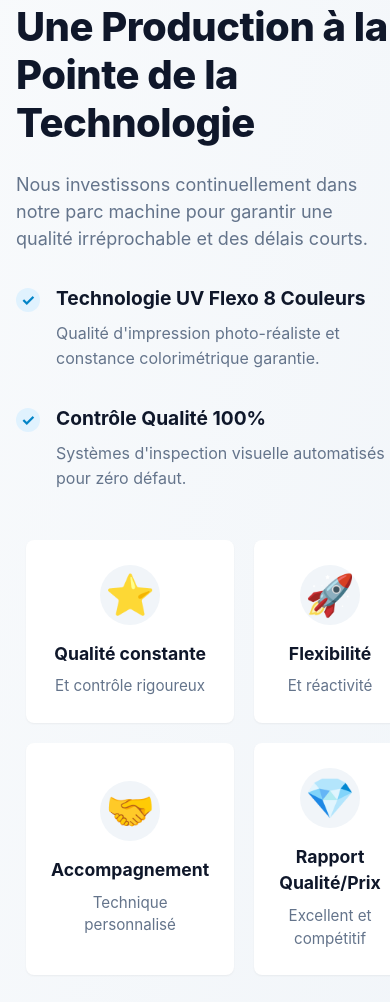
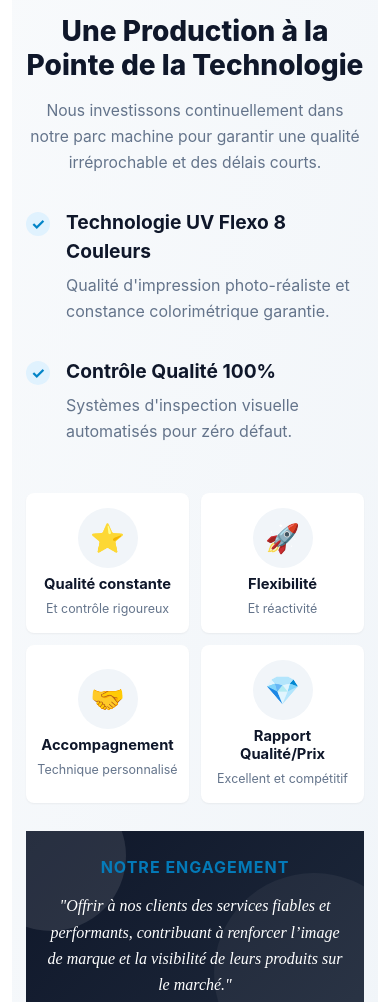
Before and after one commit to zakmero/etiquette, a plain HTML site: page index.html in a window 390 px wide. Shown: the part 4190-5192 px from the top of the page. Drawn offline with Linux system fonts and the light colour scheme.

Commit message:
Fix mobile service and expertise sections

```diff
--- a/index.html
+++ b/index.html
@@ -42,6 +42,97 @@
           max-width: calc(100vw - 60px) !important;
           height: auto !important;
         }
+
+        .card.expanded p {
+          max-height: none !important;
+          overflow: visible !important;
+          line-height: 1.65 !important;
+          margin-bottom: 14px !important;
+        }
+
+        .card.expanded .card-reveal-img {
+          margin-top: 18px !important;
+        }
+
+        .tech-section-wrapper {
+          margin: 22px 12px !important;
+          border-radius: 22px !important;
+        }
+
+        .tech-layout {
+          padding: 22px 14px !important;
+          gap: 24px !important;
+        }
+
+        .tech-content {
+          text-align: center !important;
+        }
+
+        .tech-title {
+          font-size: 1.75rem !important;
+          line-height: 1.2 !important;
+          margin-bottom: 16px !important;
+          letter-spacing: 0 !important;
+        }
+
+        .tech-desc {
+          font-size: 0.98rem !important;
+          line-height: 1.65 !important;
+          max-width: 32rem !important;
+          margin-left: auto !important;
+          margin-right: auto !important;
+        }
+
+        .tech-list {
+          max-width: 32rem !important;
+          margin-left: auto !important;
+          margin-right: auto !important;
+          text-align: left !important;
+        }
+
+        .tech-section-wrapper .values-grid {
+          grid-template-columns: 1fr 1fr !important;
+          gap: 12px !important;
+          padding: 0 !important;
+          margin-bottom: 28px !important;
+        }
+
+        .tech-section-wrapper .value-card {
+          padding: 14px 10px !important;
+          min-height: auto !important;
+        }
+
+        .tech-section-wrapper .value-icon {
+          font-size: 1.75rem !important;
+          margin-bottom: 8px !important;
+        }
+
+        .tech-section-wrapper .value-card h4 {
+          font-size: 0.92rem !important;
+          line-height: 1.2 !important;
+        }
+
+        .tech-section-wrapper .value-card p {
+          font-size: 0.78rem !important;
+          line-height: 1.35 !important;
+        }
+
+        .engagement-banner {
+          padding: 24px 16px !important;
+          margin-top: 28px !important;
+          text-align: center !important;
+        }
+
+        .eng-title {
+          font-size: 1rem !important;
+          letter-spacing: 1px !important;
+          margin-bottom: 14px !important;
+        }
+
+        .eng-text {
+          font-size: 1rem !important;
+          line-height: 1.65 !important;
+        }
       }
     </style>
   </head>
```
